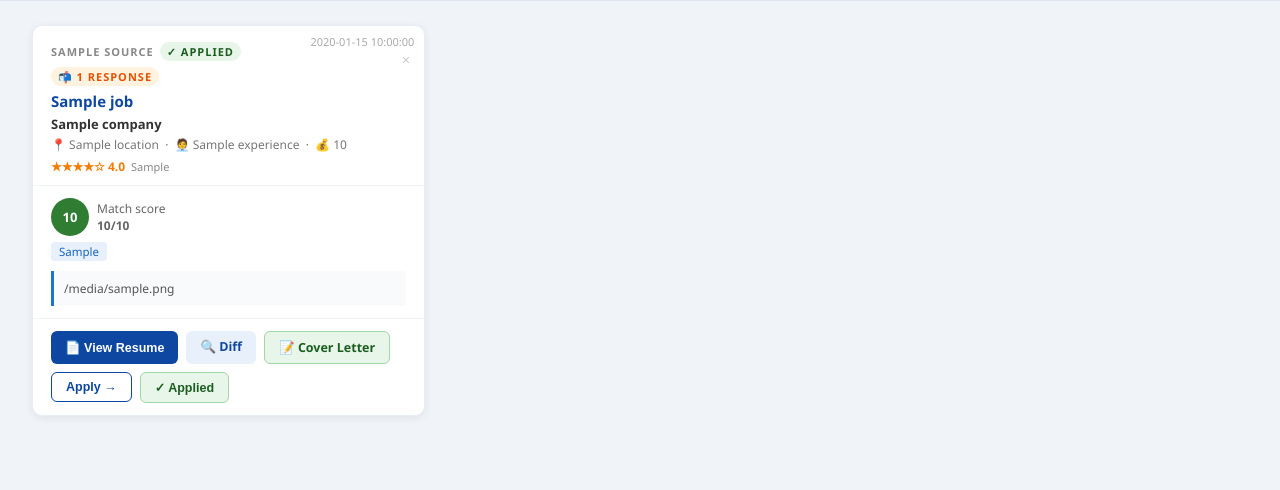
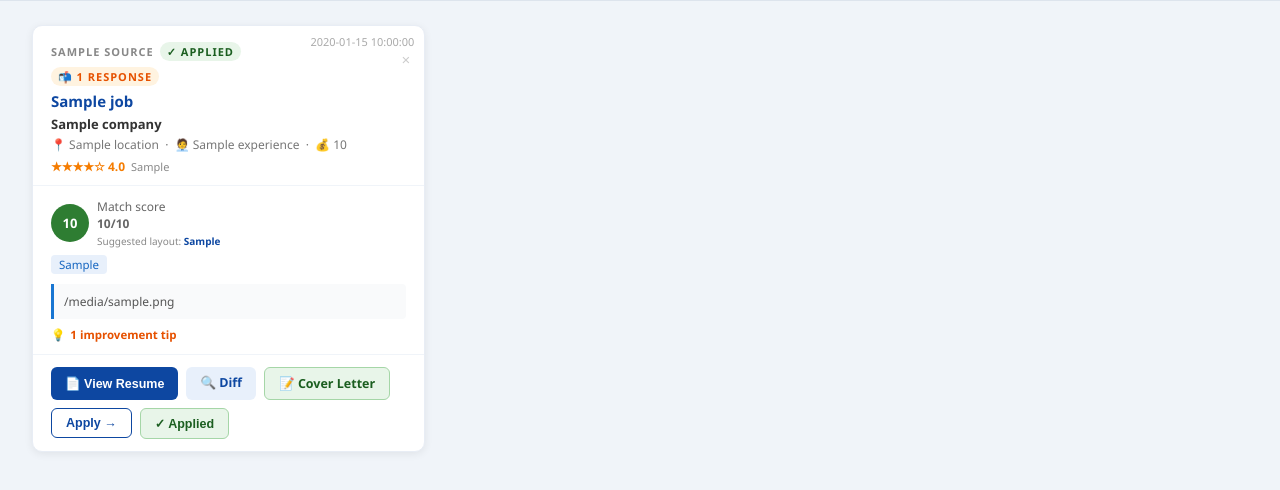
Before and after one commit to Kaushal727281/job-hunter, a Flask app: template templates/index.html in a window 1280 px wide. Shown: the part 192-682 px from the top of the page. Run offline with Flask 3, Linux system fonts and the light colour scheme; the template is opened without the code that fills it: most values are stand-ins (such as "Sample title", 1, 10 or a date in 2020); data that the repository does not hold is empty; some libraries are stand-ins or nearby versions.

Commit message:
Add tailor retry loop, layout suggestion, and improvement tips
Tailor retry loop (app.py):
- _bg_tailor now retries up to 3x until match_score >= 8
- Shows retry progress in overlay ("Score 6/10 — retrying attempt 2/3…")
- tailor-status route exposes retry message during polling

Layout suggestion (app.py + index.html):
- _suggest_layout() maps company/type to best PDF layout
  - Finance/banks → classic (ATS-safe)
  - FAANG/tech → tech (minimal)
  - Startups → modern
  - Consulting/services → compact
- layout_suggestion + layout_reason stored in tailor_result
- PDF dropdown highlights recommended layout with ★ Recommended
- Score row shows "Suggested layout: Modern" below the score

Improvement tips (resume_tailor.py + index.html):
- LLM now returns improvement_tips[] in the same JSON response
- 3-5 specific, actionable gaps shown as a collapsible "💡 N tips" panel on each card
- No extra LLM call needed — included in the existing tailoring prompt

Co-Authored-By: Claude Sonnet 4.6 <noreply@anthropic.com>

```diff
--- a/app.py
+++ b/app.py
@@ -83,22 +83,70 @@ def _bg_fetch():
         _fetch_status = {"running": False, "message": f"Error: {e}", "last_run": None}
 
 
+def _suggest_layout(job: dict) -> tuple[str, str]:
+    """
+    Return (layout_name, reason) — the best PDF layout for this job/company.
+    Rule-based: no extra LLM call needed.
+    """
+    company   = (job.get("company") or "").lower()
+    title     = (job.get("title")   or "").lower()
+    desc      = (job.get("description") or "").lower()
+    cotype    = (job.get("company_type") or "").lower()
+    combined  = company + " " + title + " " + desc[:500]
+
+    _BANKS    = ("jpmorgan","goldman","barclays","bnp","hsbc","morgan stanley","wells fargo",
+                 "citibank","deutsche bank","bank of america","credit suisse","ubs","nomura",
+                 "macquarie","rbc","td bank","visa","mastercard","american express","fidelity")
+    _FAANG    = ("google","amazon","meta","apple","microsoft","netflix","uber","airbnb","stripe",
+                 "shopify","atlassian","salesforce","twilio","datadog","snowflake","mongodb",
+                 "confluent","elastic","hashicorp","gitlab","github","dropbox","figma","notion")
+    _STARTUPS = ("startup","series a","series b","seed","y combinator","ycombinator","techstars")
+
+    if any(k in combined for k in _BANKS):
+        return ("classic", "Finance/banking roles — ATS-safe Classic B&W preferred by bank HR systems")
+    if any(k in combined for k in _FAANG):
+        return ("tech", "FAANG/tech product company — minimal Tech layout preferred by engineering teams")
+    if any(k in combined for k in _STARTUPS):
+        return ("modern", "Startup — Modern Sidebar stands out with visual hierarchy")
+    if cotype == "service":
+        return ("compact", "Consulting/service firm — Compact 2-column fits more detail per page")
+    # Default for product companies
+    return ("modern", "Product company — Modern Sidebar balances visual appeal with structure")
+
+
 def _bg_tailor(job_id: str, prev_result: dict = None, prev_pdf: str = None):
     """
-    Run tailor in background. prev_result/prev_pdf are the values cleared before
-    starting so we can restore them if something goes wrong.
+    Run tailor in background. Retries up to 3× until match_score >= 8.
+    prev_result/prev_pdf are the values cleared before starting so we can restore if something goes wrong.
     """
+    MAX_ATTEMPTS = 3
+    TARGET_SCORE = 8
+
     try:
         job = job_store.get_job(job_id)
         if not job:
             return
-        # Get full JD first
+        # Get full JD once
         from job_fetcher import fetch_full_jd
         full_desc = fetch_full_jd(job)
         job_with_desc = {**job, "description": full_desc}
 
         from resume_tailor import tailor_resume
-        result = tailor_resume(job_with_desc)
+        result = None
+        for attempt in range(1, MAX_ATTEMPTS + 1):
+            if attempt > 1:
+                logger.info(f"  Retry {attempt}/{MAX_ATTEMPTS} — score was {result.get('match_score',0)}/10, targeting {TARGET_SCORE}+")
+                job_store.update_job(job_id, tailor_error=f"Score {result['match_score']}/10 — retrying (attempt {attempt}/{MAX_ATTEMPTS})…")
+            result = tailor_resume(job_with_desc)
+            score = result.get("match_score", 0) or 0
+            logger.info(f"  Attempt {attempt}: match_score={score}/10")
+            if score >= TARGET_SCORE:
+                break
+
+        # Attach layout suggestion
+        layout, layout_reason = _suggest_layout(job)
+        result["layout_suggestion"] = layout
+        result["layout_reason"]     = layout_reason
 
         # Save tailored resume HTML + cover note
         from pdf_generator import save_and_convert
@@ -113,7 +161,7 @@ def _bg_tailor(job_id: str, prev_result: dict = None, prev_pdf: str = None):
             description=full_desc,
             tailor_error=None,
         )
-        logger.info(f"Tailored: {job['title']} @ {job['company']} — score {result.get('match_score')}/10")
+        logger.info(f"Tailored: {job['title']} @ {job['company']} — score {result.get('match_score')}/10 | layout: {layout}")
 
     except Exception as e:
         logger.exception(f"Tailor failed for {job_id}")
@@ -196,7 +244,9 @@ def tailor_status(job_id):
     job = job_store.get_job(job_id)
     done  = bool(job and job.get("tailor_result"))
     error = job.get("tailor_error") if job else None
-    return jsonify({"running": running, "done": done, "error": error})
+    # Surface retry message during polling (tailor_error is set to retry notice mid-run)
+    msg = error if (running and error and "retrying" in (error or "")) else None
+    return jsonify({"running": running, "done": done, "error": None if done else error, "message": msg})
 
 
 @app.route("/score/<job_id>", methods=["POST"])
--- a/templates/index.html
+++ b/templates/index.html
@@ -346,7 +346,11 @@
           <div class="score-badge {% if score >= 7 %}score-high{% elif score >= 5 %}score-mid{% else %}score-low{% endif %}">
             {{ score }}
           </div>
-          <div class="score-label">Match score<br><strong>{{ score }}/10</strong></div>
+          <div class="score-label">Match score<br><strong>{{ score }}/10</strong>
+            {% if tr.layout_suggestion %}
+            <br><span style="font-size:10px;color:#888">Suggested layout: <strong style="color:#0d47a1">{{ tr.layout_suggestion|title }}</strong></span>
+            {% endif %}
+          </div>
         </div>
         {% if tr.key_matches %}
         <div class="tags">
@@ -355,6 +359,18 @@
         {% endif %}
         {% if tr.cover_note %}
         <div class="cover-note">{{ tr.cover_note }}</div>
+        {% endif %}
+        {% if tr.improvement_tips %}
+        <details class="tips-box" style="margin-top:8px">
+          <summary style="font-size:11.5px;font-weight:700;color:#e65100;cursor:pointer;user-select:none;list-style:none;display:flex;align-items:center;gap:5px">
+            <span>💡</span><span>{{ tr.improvement_tips|length }} improvement tip{{ 's' if tr.improvement_tips|length > 1 else '' }}</span>
+          </summary>
+          <ul style="margin:6px 0 0 4px;padding-left:14px;font-size:11.5px;color:#555;line-height:1.7">
+            {% for tip in tr.improvement_tips %}
+            <li>{{ tip }}</li>
+            {% endfor %}
+          </ul>
+        </details>
         {% endif %}
       {% else %}
         {% if fit %}
@@ -382,15 +398,16 @@
         <a href="/diff/{{ job.id }}" target="_blank" class="btn-sm btn-secondary">🔍 Diff</a>
         <a href="/cover/{{ job.id }}" target="_blank" class="btn-sm" style="background:#e8f5e9;color:#1b5e20;border:1.5px solid #a5d6a7">📝 Cover Letter</a>
         {% if job.pdf_path %}
+        {% set suggested = tr.layout_suggestion or 'modern' %}
         <div class="pdf-split" id="pdf-split-{{ job.id }}">
           <button class="btn-sm btn-secondary" onclick="togglePdfDropdown('{{ job.id }}')">⬇ PDF ▾</button>
           <div class="pdf-dropdown">
             <a href="/pdf/{{ job.id }}" target="_blank" style="font-weight:700;color:#0d47a1">⭐ Original (as previewed)</a>
-            <a href="/pdf/{{ job.id }}/classic"   target="_blank">Classic B&amp;W</a>
-            <a href="/pdf/{{ job.id }}/modern"    target="_blank">Modern Sidebar</a>
-            <a href="/pdf/{{ job.id }}/tech"      target="_blank">Tech / FAANG</a>
-            <a href="/pdf/{{ job.id }}/executive" target="_blank">Executive</a>
-            <a href="/pdf/{{ job.id }}/compact"   target="_blank">Compact</a>
+            <a href="/pdf/{{ job.id }}/classic"   target="_blank" {% if suggested=='classic'   %}style="font-weight:700;color:#2e7d32;background:#e8f5e9"{% endif %}>Classic B&amp;W{% if suggested=='classic'   %} ★ Recommended{% endif %}</a>
+            <a href="/pdf/{{ job.id }}/modern"    target="_blank" {% if suggested=='modern'    %}style="font-weight:700;color:#2e7d32;background:#e8f5e9"{% endif %}>Modern Sidebar{% if suggested=='modern'    %} ★ Recommended{% endif %}</a>
+            <a href="/pdf/{{ job.id }}/tech"      target="_blank" {% if suggested=='tech'      %}style="font-weight:700;color:#2e7d32;background:#e8f5e9"{% endif %}>Tech / FAANG{% if suggested=='tech'      %} ★ Recommended{% endif %}</a>
+            <a href="/pdf/{{ job.id }}/executive" target="_blank" {% if suggested=='executive' %}style="font-weight:700;color:#2e7d32;background:#e8f5e9"{% endif %}>Executive{% if suggested=='executive' %} ★ Recommended{% endif %}</a>
+            <a href="/pdf/{{ job.id }}/compact"   target="_blank" {% if suggested=='compact'   %}style="font-weight:700;color:#2e7d32;background:#e8f5e9"{% endif %}>Compact{% if suggested=='compact'   %} ★ Recommended{% endif %}</a>
           </div>
         </div>
         {% endif %}
@@ -427,7 +444,7 @@
     <div class="ov-spinner"></div>
     <div class="ov-success">✅</div>
     <h3 id="ov-title">Tailoring Resume…</h3>
-    <p id="ov-msg">AI is analysing the job description and rewriting your resume.<br>This usually takes 20–40 seconds. Please wait.</p>
+    <p id="ov-msg">AI is analysing the job description and rewriting your resume.<br>This usually takes 20–60 seconds. Retrying if score &lt; 8.</p>
   </div>
 </div>
 
@@ -528,14 +545,15 @@ function pollFetch(){
   }, 2000);
 }
 
-function _showTailorOverlay(title, company){
+function _showTailorOverlay(title, company, extraMsg){
   const box = document.getElementById('tailor-overlay-box');
   box.classList.remove('done');
   document.getElementById('ov-title').textContent = 'Tailoring Resume…';
   document.getElementById('ov-msg').innerHTML =
     `<strong>${title}</strong> @ <strong>${company}</strong><br><br>`+
     `AI is analysing the job description and rewriting your resume.<br>`+
-    `This usually takes 20–40 seconds — please wait.`;
+    `Retries up to 3× until score ≥ 8. This takes 20–90 seconds.`+
+    (extraMsg ? `<br><br><span style="color:#e65100;font-weight:600">${extraMsg}</span>` : '');
   document.getElementById('tailor-overlay').classList.add('active');
 }
 
@@ -571,6 +589,10 @@ function pollTailor(jobId, title, company){
   company = company || '';
   const timer = setInterval(()=>{
     fetch('/tailor-status/'+jobId).then(r=>r.json()).then(d=>{
+      // Show retry notice mid-run (server sets message field during retries)
+      if(d.running && d.message && d.message.includes('retrying')){
+        _showTailorOverlay(title, company, '🔄 '+d.message);
+      }
       if(d.done){
         clearInterval(timer);
         _showTailorSuccess(title, company);
```
Also changed, not shown: resume_tailor.py (+8 -3 lines).
